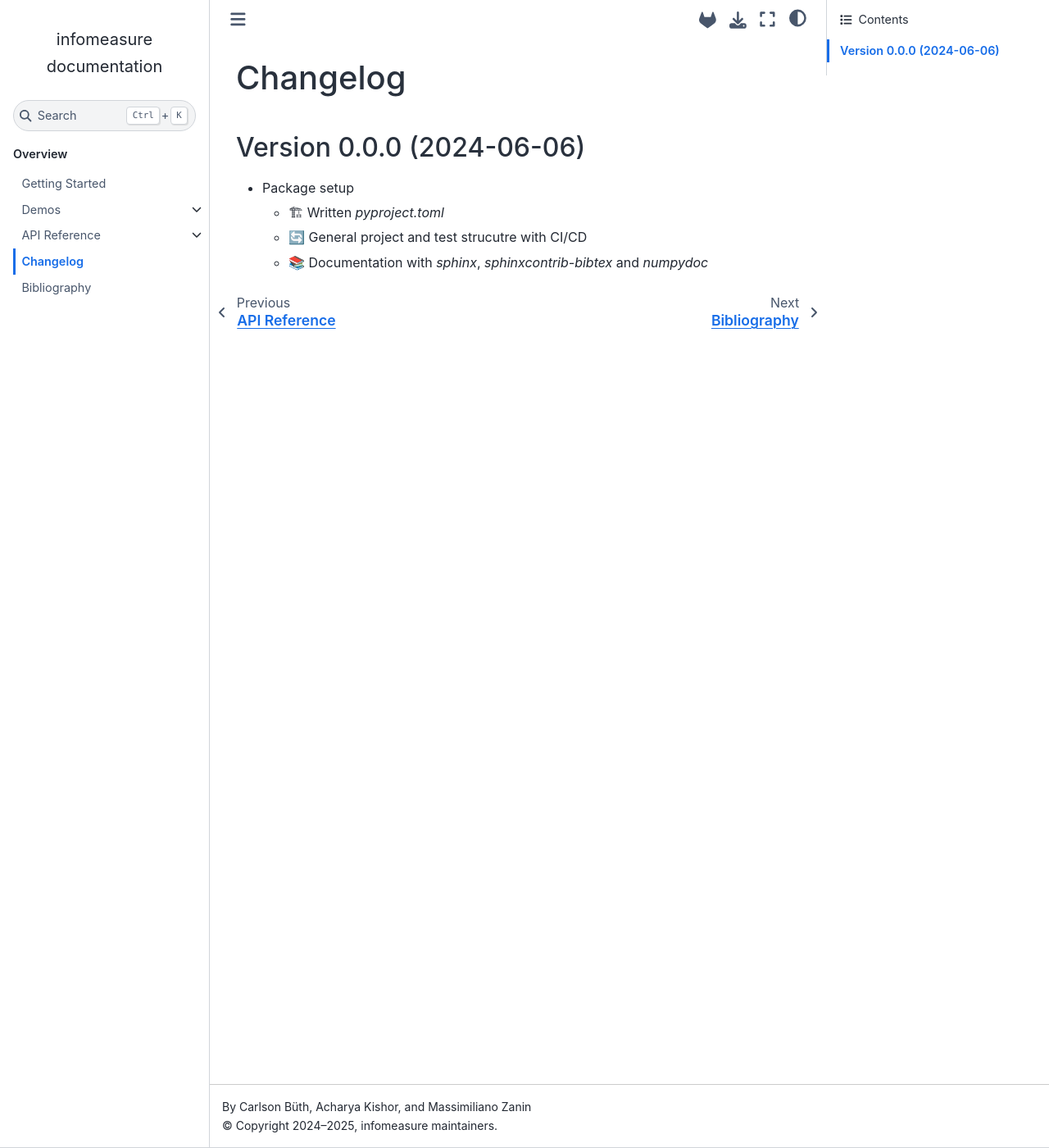
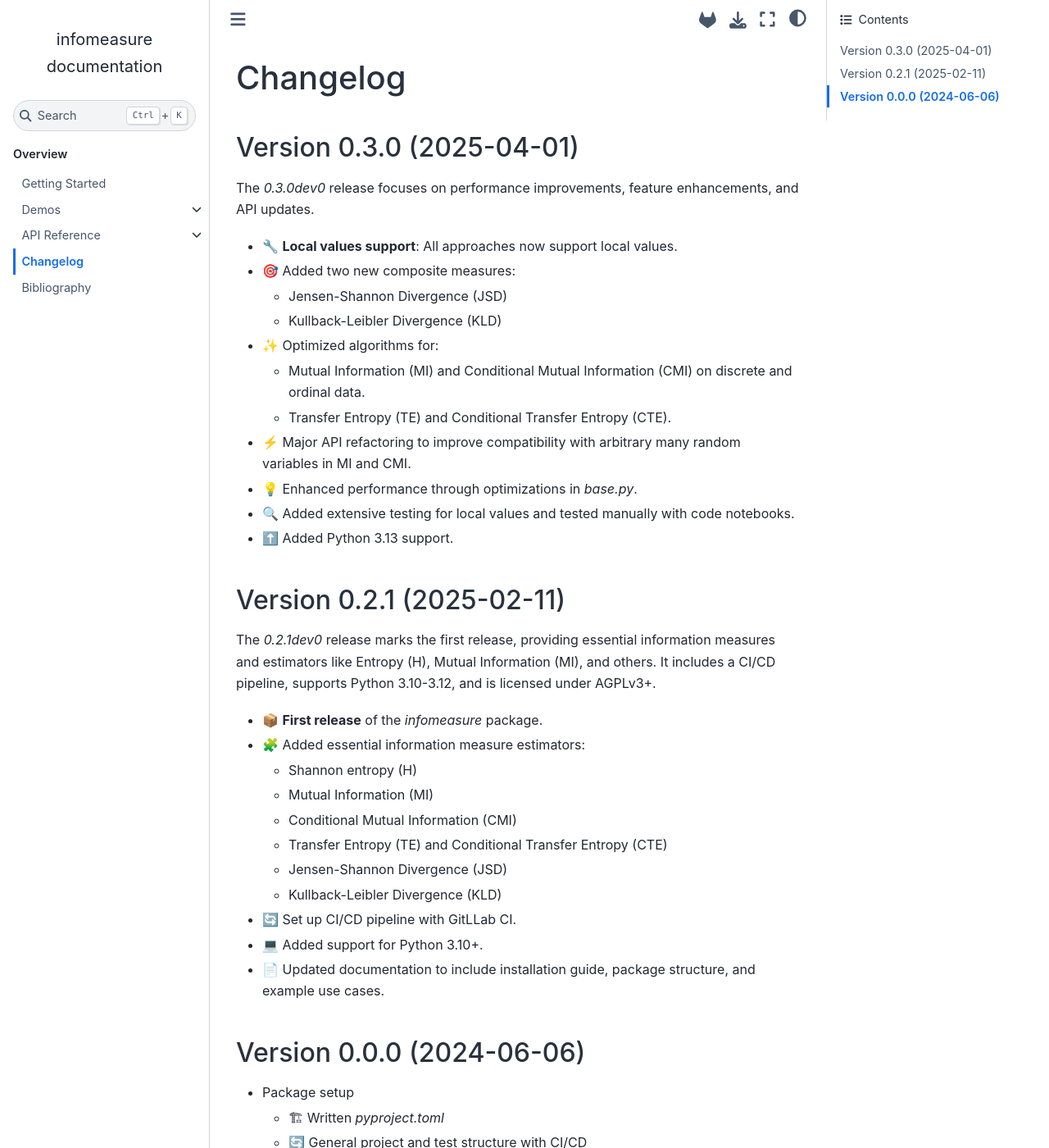
Before and after one commit to cbueth/infomeasure, a Sphinx documentation site: the page built from docs/changelog.rst, in a window 1280 px wide and 1400 px high. Shown: the whole window at 82% size. Built offline with Sphinx 7.4.7 and the Sphinx Book theme 1.1.4, drawn with Linux system fonts in a browser that asks for light colours; pages that are not in the unit, such as notebooks, are missing from menus.

Commit message:
Update `changelog.rst`
Signed-off-by: Carlson Büth <commit@cbueth.de>

```diff
--- a/docs/changelog.rst
+++ b/docs/changelog.rst
@@ -1,6 +1,61 @@
 *********
 Changelog
 *********
+
+
+Version 0.3.0 (2025-04-01)
+**************************
+
+The `0.3.0dev0` release focuses on performance improvements, feature enhancements, and API updates.
+
+- 🔧 **Local values support**: All approaches now support local values.
+
+- 🎯 Added two new composite measures:
+
+  - Jensen-Shannon Divergence (JSD)
+
+  - Kullback-Leibler Divergence (KLD)
+
+- ✨ Optimized algorithms for:
+
+  - Mutual Information (MI) and Conditional Mutual Information (CMI) on discrete and ordinal data.
+
+  - Transfer Entropy (TE) and Conditional Transfer Entropy (CTE).
+
+- ⚡ Major API refactoring to improve compatibility with arbitrary many random variables in MI and CMI.
+
+- 💡 Enhanced performance through optimizations in `base.py`.
+
+- 🔍 Added extensive testing for local values and tested manually with code notebooks.
+
+- ⬆️ Added Python 3.13 support.
+
+
+Version 0.2.1 (2025-02-11)
+**************************
+
+The `0.2.1dev0` release marks the first release, providing essential information
+measures and estimators like Entropy (H), Mutual Information (MI), and others.
+It includes a CI/CD pipeline, supports Python 3.10-3.12, and is licensed under AGPLv3+.
+
+- 📦 **First release** of the `infomeasure` package.
+
+- 🧩 Added essential information measure estimators:
+
+  - Shannon entropy (H)
+  - Mutual Information (MI)
+  - Conditional Mutual Information (CMI)
+  - Transfer Entropy (TE) and Conditional Transfer Entropy (CTE)
+  - Jensen-Shannon Divergence (JSD)
+  - Kullback-Leibler Divergence (KLD)
+
+- 🔄 Set up CI/CD pipeline with GitLLab CI.
+
+- 💻 Added support for Python 3.10+.
+
+- 📄 Updated documentation to include installation guide, package structure,
+  and example use cases.
+
 
 Version 0.0.0 (2024-06-06)
 **************************
@@ -8,5 +63,5 @@ Version 0.0.0 (2024-06-06)
 * Package setup
 
   - 🏗 Written `pyproject.toml`
-  - 🔄 General project and test strucutre with CI/CD
+  - 🔄 General project and test structure with CI/CD
   - 📚️ Documentation with `sphinx`, `sphinxcontrib-bibtex` and `numpydoc`
```
